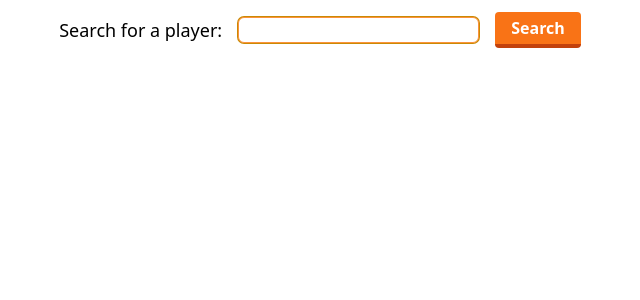
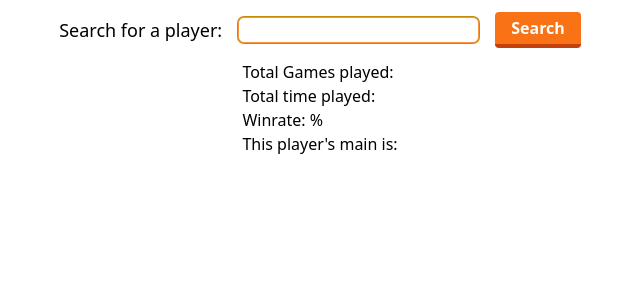
Before and after one commit to Alienatedlabor/overwatch-main-report, a React (Vite) app: page / in a window 1280 px wide. Shown: the top 300 px of the page, without its empty margins (320-960 px from the left). Built offline with nearby package versions, Linux system fonts and the light colour scheme.

Commit message:
display some data

```diff
--- a/src/App.tsx
+++ b/src/App.tsx
@@ -3,6 +3,7 @@ import overFastService from './services/overFastService';
 import './App.css';
 import { PlayerInfo, Player } from './types/player';
 import Button from './components/Button';
+import DisplayPlayerInfo from './components/DisplayPlayerInfo';
 
 function App() {
   const [searched, setSearched] = useState('');
@@ -53,6 +54,8 @@ function App() {
           </li>
         ))}
       </ul>
+
+      <DisplayPlayerInfo info={playerInfo || ''} />
     </div>
   );
 }
--- /dev/null
+++ b/src/components/DisplayPlayerInfo.tsx
@@ -0,0 +1,15 @@
+import React from 'react';
+
+const DisplayPlayerInfo = ({ info }: any) => {
+  console.log(info);
+  return (
+    <div>
+      <p>Total Games played: {info.gamesPlayed}</p>
+      <p>Total time played: {info.timePlayed}</p>
+      <p>Winrate: {info.winrate}%</p>
+      <p>This player's main is: {info.mostPlayedHero}</p>
+    </div>
+  );
+};
+
+export default DisplayPlayerInfo;
```
